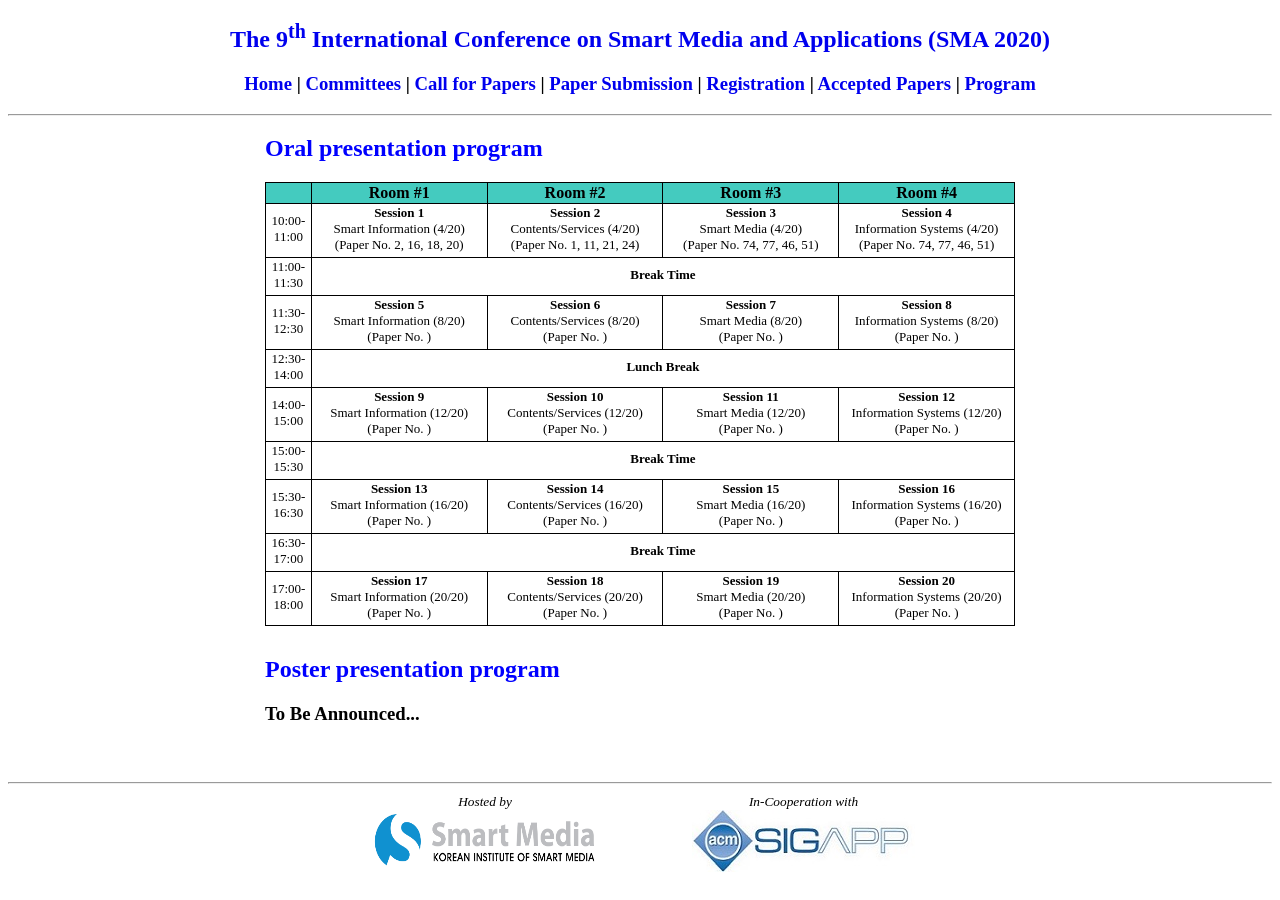
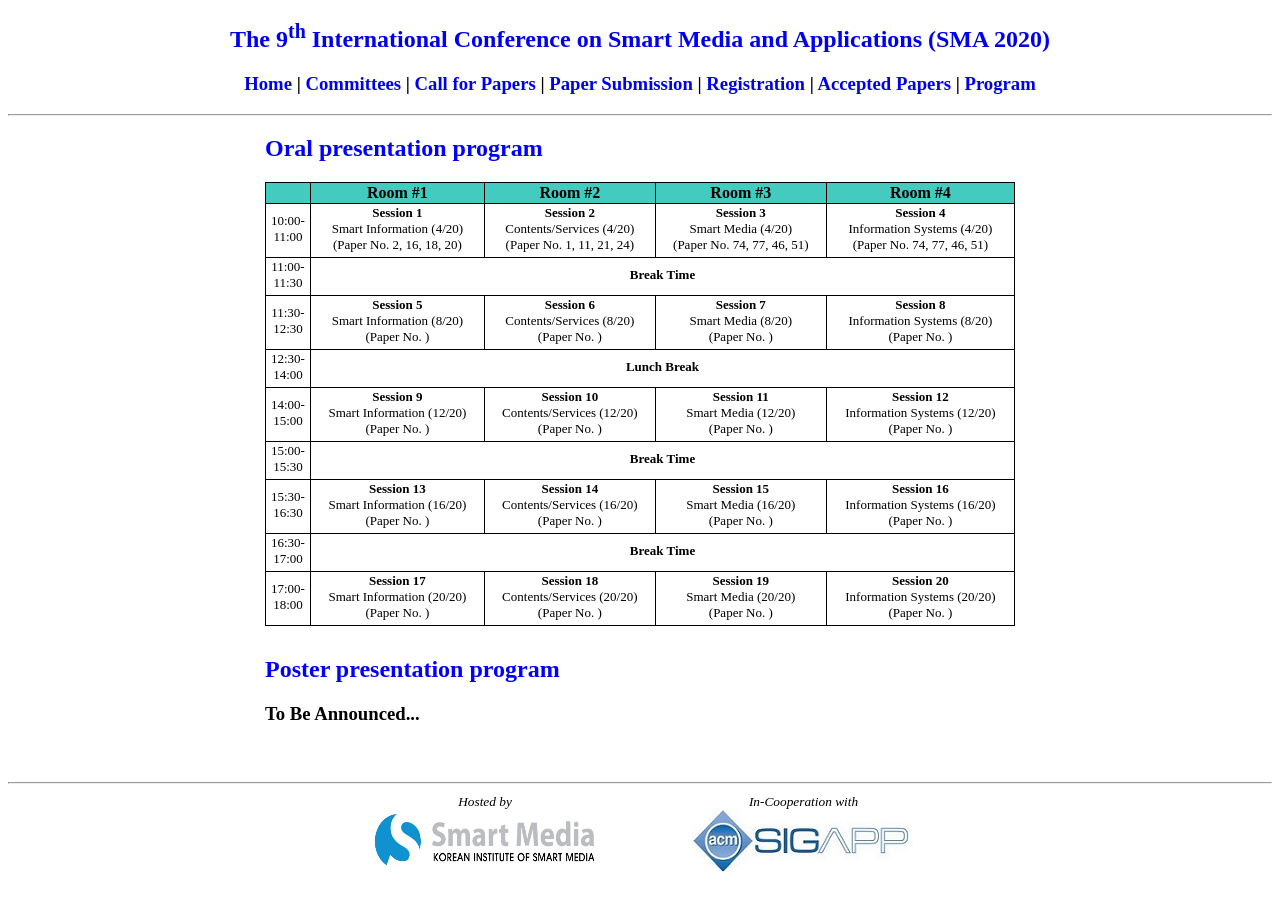
Before and after one commit to icea-conf/sma-2020.github.io, a Jekyll site: the page built from program/index.html, in a window 1280 px wide. Built offline with Jekyll 4.4.1, drawn with Linux system fonts in a browser that asks for light colours.

Commit message:
Update index.html

```diff
--- a/program/index.html
+++ b/program/index.html
@@ -12,16 +12,16 @@ title: SMA 2020
                          <tr>
                               <td class="theader" width="6%">
                               </td>
-                              <td class="theader" width="23%">
+                              <td class="theader">
                                    <b>Room #1</b>
                               </td>
-                              <td class="theader" width="23%">
+                              <td class="theader">
                                    <b>Room #2</b>
                               </td>
-                              <td class="theader" width="23%">
+                              <td class="theader">
                                    <b>Room #3</b>
                               </td>
-                              <td class="theader" width="23%">
+                              <td class="theader">
                                    <b>Room #4</b>
                               </td>
                          </tr>
```
